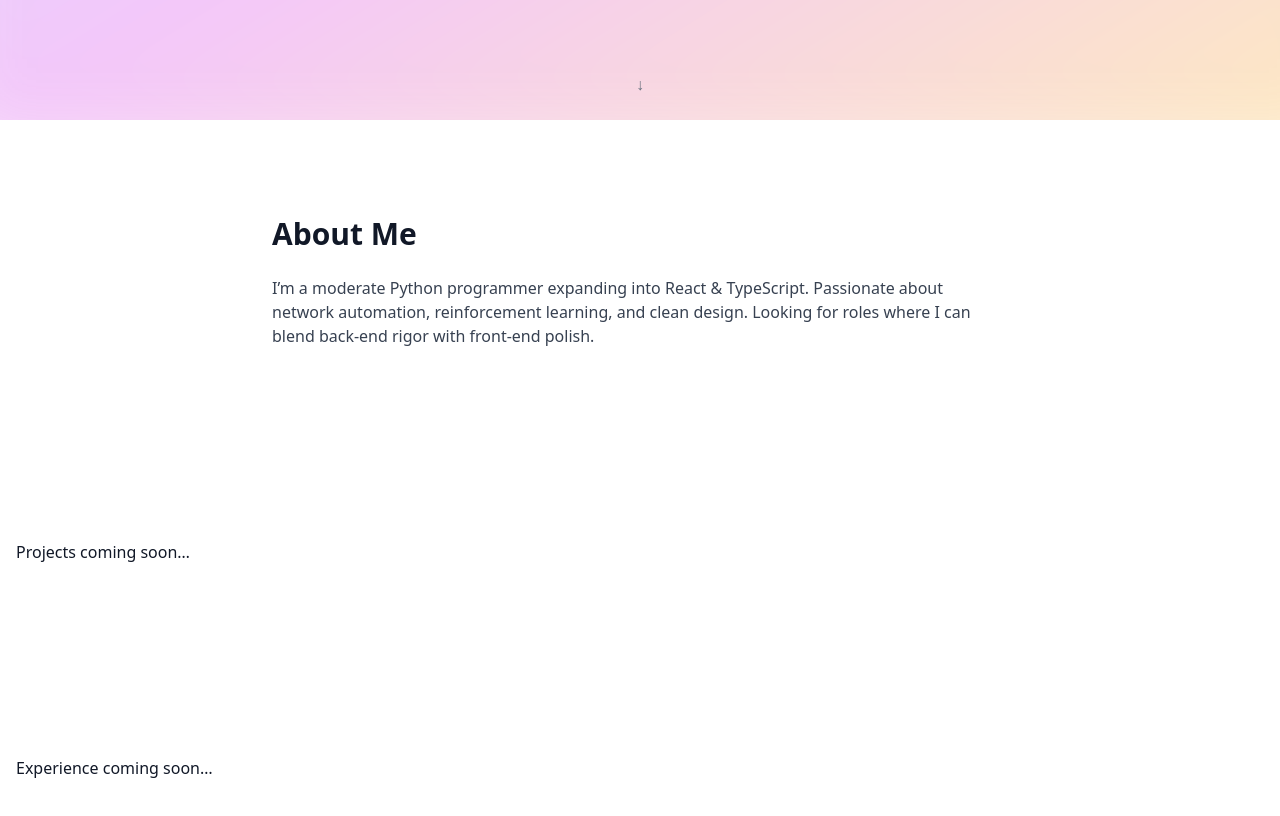
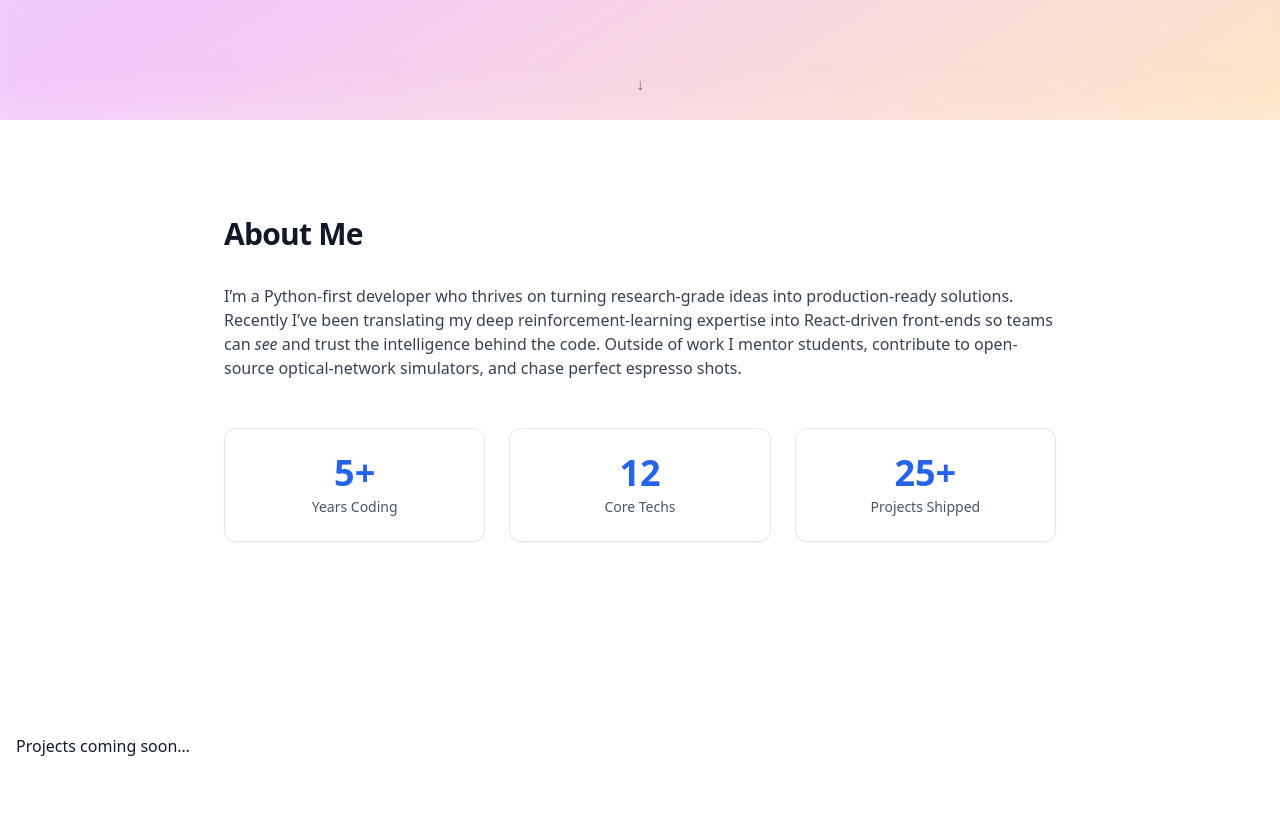
Before and after one commit to ryanmccann1024/portfolio_website, a React (Vite) app: page / in a window 1280 px wide. Shown: the part 680-1496 px from the top of the page. Built offline with nearby package versions, Linux system fonts and the light colour scheme.

Commit message:
Add first About

```diff
--- a/src/sections/About.jsx
+++ b/src/sections/About.jsx
@@ -1,13 +1,58 @@
+// src/sections/About.jsx
 export default function About() {
     return (
-        <section id="about" className="mx-auto max-w-3xl px-4 py-24">
-            <h2 className="mb-6 text-3xl font-bold">About Me</h2>
-            <p className="text-gray-700">
-                I’m a moderate Python programmer expanding into React &amp; TypeScript.
-                Passionate about network automation, reinforcement learning, and clean
-                design. Looking for roles where I can blend back-end rigor with
-                front-end polish.
+        <section
+            id="about"
+            className="mx-auto max-w-4xl px-4 py-24 sm:px-6 lg:px-8"
+        >
+            {/* heading */}
+            <h2 className="mb-8 text-3xl font-bold tracking-tight">About Me</h2>
+
+            {/* narrative */}
+            <p className="mb-12 text-gray-700 dark:text-gray-300">
+                I’m a Python-first developer who thrives on turning research-grade ideas
+                into production-ready solutions. Recently I’ve been translating my deep
+                reinforcement-learning expertise into React-driven front-ends so teams
+                can <em>see</em> and trust the intelligence behind the code. Outside of
+                work I mentor students, contribute to open-source optical-network
+                simulators, and chase perfect espresso shots.
             </p>
+
+            {/* quick-facts grid */}
+            <div className="grid gap-6 sm:grid-cols-3">
+                {/* Years of experience */}
+                <div
+                    className="rounded-xl border border-gray-200 bg-white p-6 text-center shadow-sm dark:border-slate-700 dark:bg-slate-800">
+          <span className="block text-4xl font-extrabold text-blue-600 dark:text-blue-400">
+            5+
+          </span>
+                    <span className="mt-1 block text-sm font-medium text-gray-600 dark:text-gray-400">
+            Years Coding
+          </span>
+                </div>
+
+                {/* Key technologies */}
+                <div
+                    className="rounded-xl border border-gray-200 bg-white p-6 text-center shadow-sm dark:border-slate-700 dark:bg-slate-800">
+          <span className="block text-4xl font-extrabold text-blue-600 dark:text-blue-400">
+            12
+          </span>
+                    <span className="mt-1 block text-sm font-medium text-gray-600 dark:text-gray-400">
+            Core Techs
+          </span>
+                </div>
+
+                {/* Projects delivered */}
+                <div
+                    className="rounded-xl border border-gray-200 bg-white p-6 text-center shadow-sm dark:border-slate-700 dark:bg-slate-800">
+          <span className="block text-4xl font-extrabold text-blue-600 dark:text-blue-400">
+            25+
+          </span>
+                    <span className="mt-1 block text-sm font-medium text-gray-600 dark:text-gray-400">
+            Projects Ship­ped
+          </span>
+                </div>
+            </div>
         </section>
     );
 }
```
